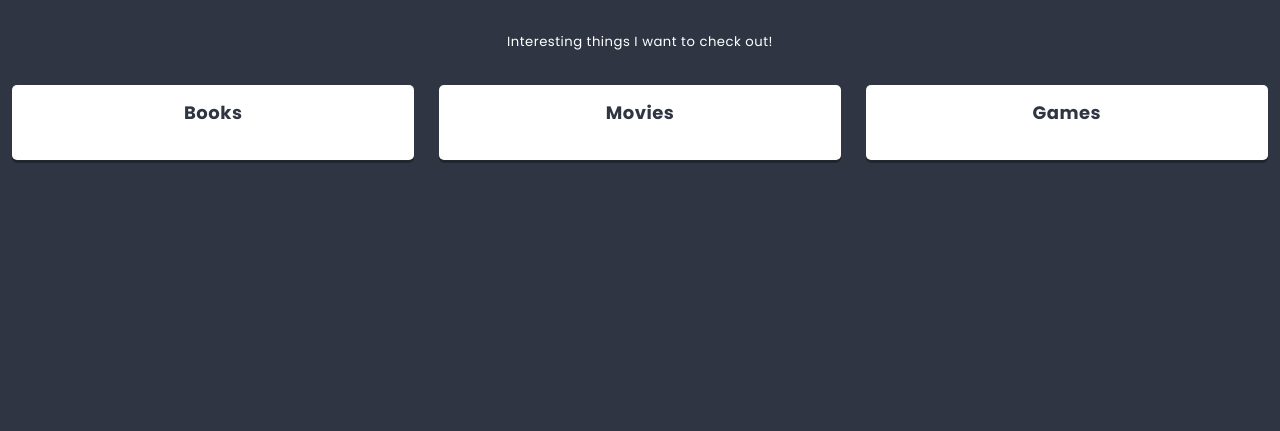
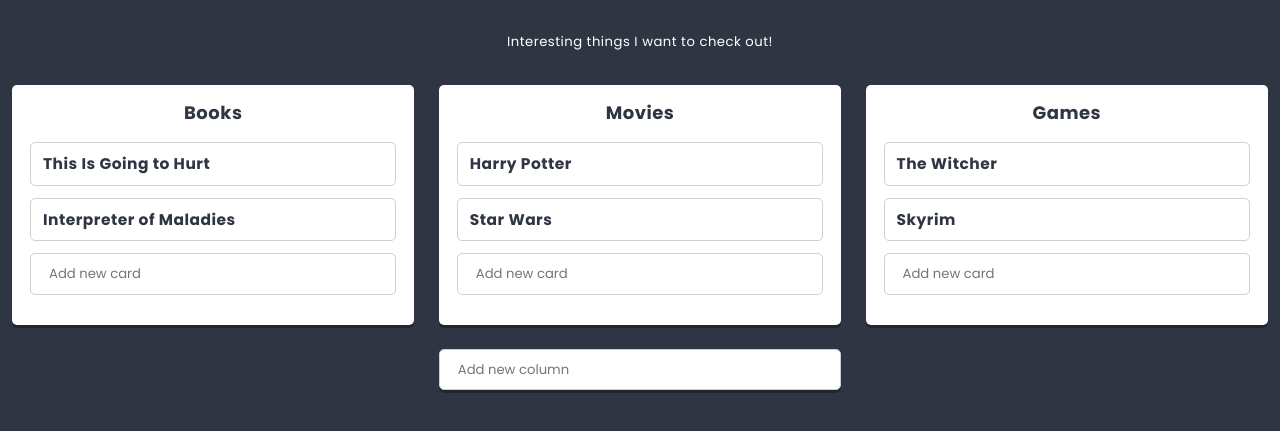
Before and after one commit to frantz92/to_do_list, a React app: page / in a window 1280 px wide. Shown: the part 347-778 px from the top of the page. Built offline with nearby package versions, Linux system fonts and the light colour scheme.

Commit message:
Add Card.js, function adding new cards

```diff
--- /dev/null
+++ b/src/components/Card/Card.js
@@ -0,0 +1,20 @@
+import React from 'react';
+import PropTypes from 'prop-types';
+import styles from './Card.scss';
+
+class Card extends React.Component {
+
+  static propTypes ={
+    title: PropTypes.string,
+  }
+
+  render(){
+    return (
+      <section className={styles.component}>
+        <h3>{this.props.title}</h3>
+      </section>
+    )
+  }
+}
+
+export default Card;
--- a/src/components/Column/Column.js
+++ b/src/components/Column/Column.js
@@ -1,16 +1,45 @@
 import React from 'react';
 import PropTypes from 'prop-types';
 import styles from './Column.scss';
+import Card from '../Card/Card.js';
+import Creator from '../Creator/Creator.js';
+import {settings} from '../../data/dataStore';
 
 class Column extends React.Component {
+  state = {
+    cards: this.props.cards || [],
+  }
+
   static propTypes ={
     title: PropTypes.string.isRequired,
+    cards: PropTypes.array,
   }
+
+  addCard(title){
+    this.setState(state => (
+      {
+        cards: [
+          ...state.cards,
+          {
+            key: state.cards.length ? state.cards[state.cards.length-1].key+1 : 0,
+            title,
+          }
+        ]
+      }
+    ))}
 
   render() {
     return (
       <section className={styles.component}>
         <h3 className={styles.title}>{this.props.title}</h3>
+        <div>
+          {this.state.cards.map(({key, ...columnProps}) => (
+            <Card key={key} {...columnProps} />
+          ))}
+        </div>
+        <div>
+          <Creator text={settings.cardCreatorText} action={title => this.addCard(title)} />
+        </div>
       </section>
     )
 
--- a/src/components/List/List.js
+++ b/src/components/List/List.js
@@ -5,6 +5,7 @@
 import Hero from '../Hero/Hero.js';
 import Column from '../Column/Column.js';
 import ReactHtmlParser from 'react-html-parser';
+import Creator from '../Creator/Creator.js';
 
 class List extends React.Component {
   state = {
@@ -22,6 +23,22 @@
     description: settings.defaultListDescription,
   }
 
+  addColumn(title){
+    this.setState(state => (
+      {
+        columns: [
+          ...state.columns,
+          {
+            key: state.columns.length ? state.columns[state.columns.length-1].key+1 : 0,
+            title,
+            icon: 'list-alt',
+            cards: []
+          }
+        ]
+      }
+    ));
+  }
+
   render() {
     return (
       <section className={styles.component}>
@@ -34,6 +51,9 @@
             <Column key={key} {...columnProps} />
           ))}
         </div>
+        <div className={styles.creator}>
+          <Creator text={settings.columnCreatorText} action={title => this.addColumn(title)} />
+        </div>
       </section>
     )
   }
```
Also changed, not shown: src/components/Column/Column.scss (line endings or trailing spaces).
